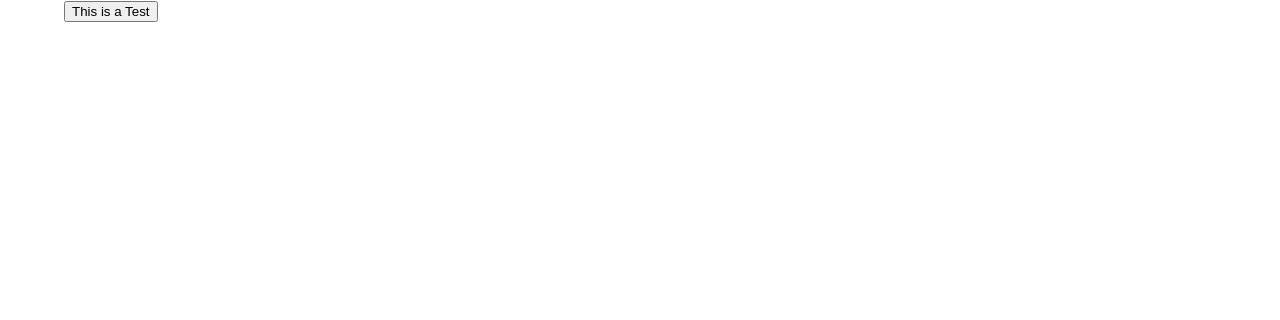
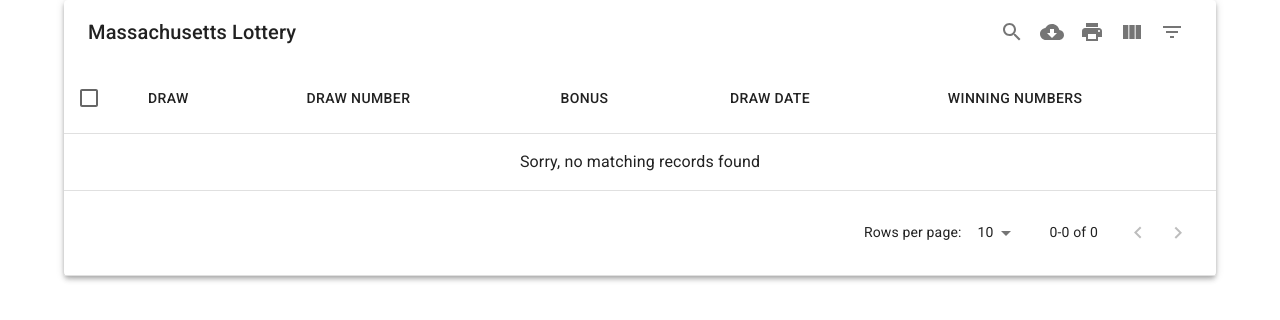
Before and after one commit to nwsanfor24/masslotteryreact, a React (Create React App) app in the folder lottery-app/: page / in a window 1280 px wide. Shown: the top 320 px of the page. Built offline with nearby package versions, Linux system fonts and the light colour scheme.

Commit message:
using material ui-datatables to render data

```diff
--- a/lottery-app/package.json
+++ b/lottery-app/package.json
@@ -9,6 +9,7 @@
     "@testing-library/react": "^9.3.2",
     "@testing-library/user-event": "^7.1.2",
     "axios": "^0.20.0",
+    "mui-datatables": "^3.5.0",
     "react": "^16.14.0",
     "react-dom": "^16.14.0",
     "react-redux": "^7.2.1",
--- a/lottery-app/src/App.js
+++ b/lottery-app/src/App.js
@@ -21,9 +21,7 @@
     return (
       <Provider store={store}>
         <div className="App">
-          <BoxCon>
-
-          </BoxCon>
+          <BoxCon />
         </div>
       </Provider>
     );
--- a/lottery-app/src/container/box-container.js
+++ b/lottery-app/src/container/box-container.js
@@ -1,15 +1,30 @@
 import React from 'react';
 import { connect } from 'react-redux';
 import * as actionCreators from "../actions/index";
-import Box from '../components/box.js';
+import MUIDataTable from "mui-datatables";
+// import Box from '../components/box.js';
 
 
 class BoxCon extends React.Component {
     render() {
-        return(
-            <Box handleClick={this.props.loadData} draws={this.props.draws}>
+        const columns = ["Draw", "Draw Number", "Bonus", "Draw Date", "Winning Numbers"];
 
-            </Box>
+        const data = [];
+
+        const options = {
+            filter: true,
+            pageLength: 10,
+            filterType: 'dropdown',
+            responsive: 'stacked'
+        };
+
+        return (
+            <MUIDataTable
+                title={"Massachusetts Lottery"}
+                data={data}
+                columns={columns}
+                options={options}
+            />
         )
     }
 }
--- a/lottery-app/src/reducers/index.js
+++ b/lottery-app/src/reducers/index.js
@@ -2,7 +2,7 @@
     draws: "draws"
 }
 
-const mainReducer = (state = defaultState, action) => {
+const mainReducer = (state=defaultState, action) => {
     if (action.type === "CHANGE_DATA") {
         return {
             ...state,
```
Also changed, not shown: lottery-app/src/actions/index.js (+4 -4 lines), 1 other file (tests, documents, lock files or other folders).
